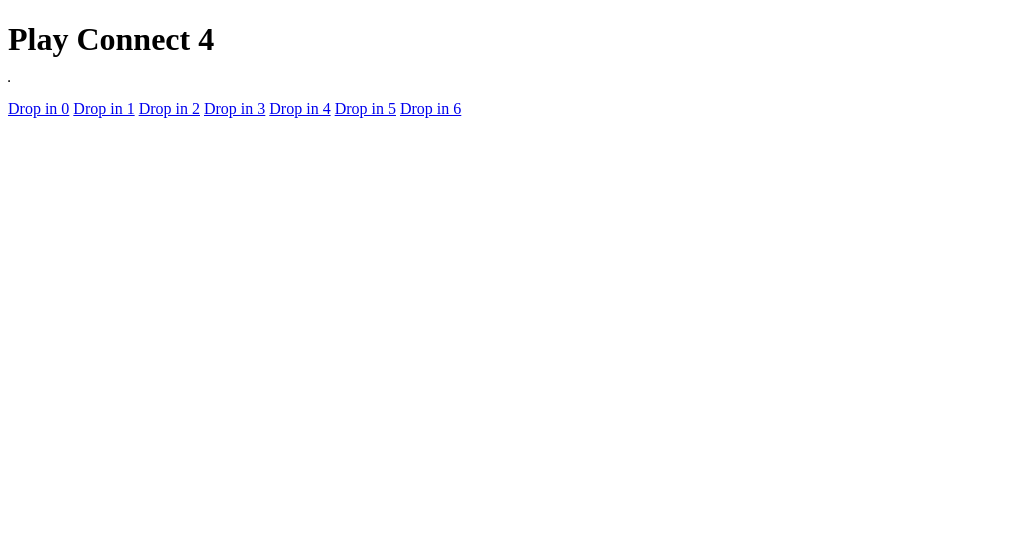
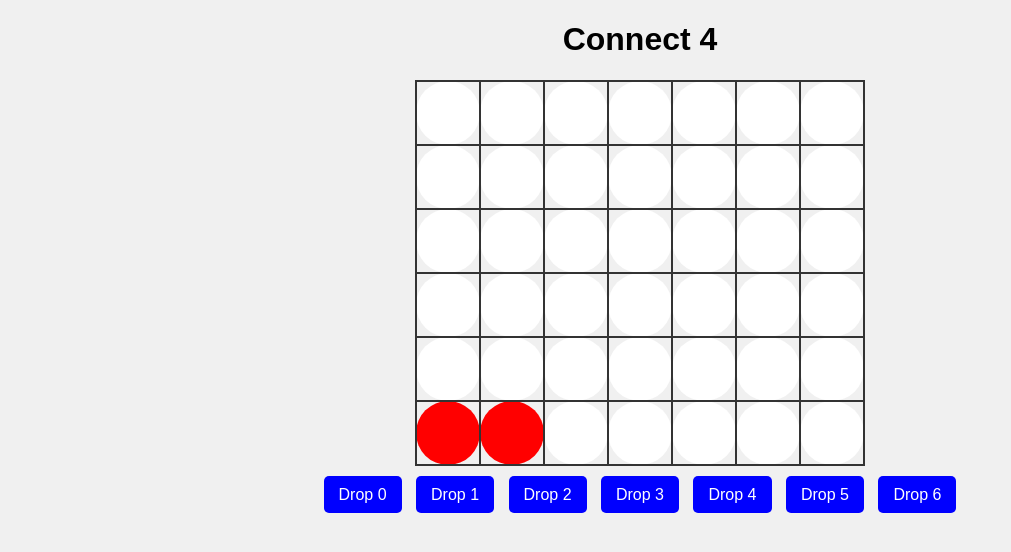
Before and after one commit to blovelace84/connect4-in-python, a Flask app: page / in a window 1280 px wide. Shown: the top 552 px of the page, without its empty margins (0-1011 px from the left). Run offline with Flask 3, Linux system fonts and the light colour scheme.

Commit message:
A working progress

```diff
--- a/templates/index.html
+++ b/templates/index.html
@@ -1,26 +1,68 @@
 <!DOCTYPE html>
-<html>
+<html lang="en">
 <head>
-    <title>Connect 4 game</title>
+    <title>Connect 4</title>
+    <style>
+        body {
+            text-align: center;
+            font-family: Arial;
+            background-color: #f0f0f0;
+        }
+
+        table {
+            margin: 20px auto;
+            border-collapse: collapse;
+        }
+
+        td {
+            width: 60px;
+            height: 60px;
+            border-radius: 50%;
+            background-color: white;
+            border: 2px solid #333;
+        }
+
+        .X {
+            background-color: red;
+        }
+
+        .O {
+            background-color: yellow;
+        }
+
+        .button-row a {
+            padding: 10px 15px;
+            background-color: blue;
+            color: white;
+            text-decoration: none;
+            margin: 5px;
+            border-radius: 5px;
+        }
+
+        .button-row a:hover {
+            background-color: darkblue;
+        }
+    </style>
 </head>
 <body>
-    <h1>Play Connect 4</h1>
-<table border="1">
-    {% for cell in board %}
+
+<h1>Connect 4</h1>
+
+<table>
+    {% for row in board %}
     <tr>
         {% for cell in row %}
-        <td style="width: 50px;height:50px; text-align:center;">
-            {{ cell }}
-        </td>
+        <td class="{{ cell }}"></td>
         {% endfor %}
     </tr>
     {% endfor %}
 </table>
 
-    <br>
-{% for i in range(7) %}
-    <a href="/move/{{ i }}">Drop in {{ i }}</a>
-{% endfor %}
+<div class="button-row">
+    {% for i in range(7) %}
+        <a href="/move/{{ i }}">Drop {{ i }}</a>
+    {% endfor %}
+</div>
+
 </body>
 </html>
-</DOCTYPE>
```
